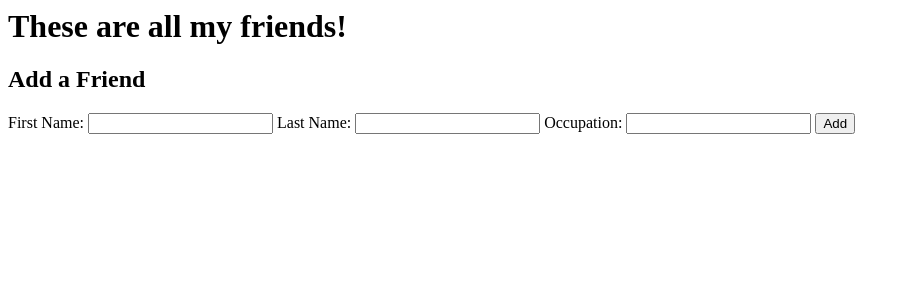
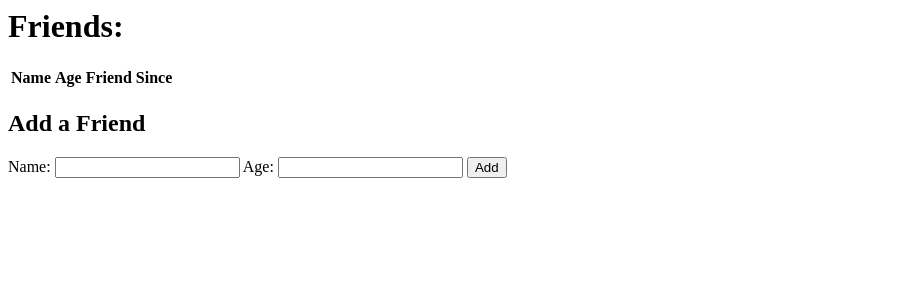
Before and after one commit to Amazon-Lab206-Python/DiabolicSpaceBunnies, a Flask app: page / in a window 1280 px wide. Shown: the top 300 px of the page, without its empty margins (0-910 px from the left). Run offline with Flask 2, Linux system fonts and the light colour scheme; data that the repository does not hold is empty.

Commit message:
friends add

```diff
--- a/PythonFlask/SQL stuff/friends/mysqlconnection.py
+++ b/PythonFlask/SQL stuff/friends/mysqlconnection.py
@@ -9,7 +9,7 @@ class MySQLConnection(object):
         config = {
             'host': 'localhost',
             'database': db,  # we got db as an argument
-            'user': 'user',
+            'user': 'root',
             'password': 'root',
             'port': '3306'  # change the port to match the port your SQL server is running on
         }
--- a/PythonFlask/SQL stuff/friends/server.py
+++ b/PythonFlask/SQL stuff/friends/server.py
@@ -1,4 +1,5 @@
 from flask import Flask, request, redirect, render_template, session, flash
+import datetime
 from mysqlconnection import MySQLConnector
 app = Flask(__name__)
 mysql = MySQLConnector(app, 'friendsdb')
@@ -6,13 +7,26 @@ mysql = MySQLConnector(app, 'friendsdb')
 
 @app.route('/')
 def index():
-    return render_template('index.html')
+    all_friends = mysql.query_db("SELECT * FROM friends")
+    return render_template('index.html', all_friends=all_friends)
 
 
 @app.route('/friends', methods=['POST'])
 def create():
     # add a friend to the database!
+    print 'request form {}'.format(request.form)
+    name = request.form['name']
+    age = request.form['age']
+    print mysql.query_db("insert into friends (name, age, friend_since) values ('{}', '{}', '{}')".format(name, age, formattedNowTime()))
+    # print mysql.query_db("SELECT * FROM friends")
     return redirect('/')
+
+
+def formattedNowTime():
+    now = datetime.datetime.now()
+    timeFormat = '%Y-%m-%d %H:%M:%S'
+    formattedTime = now.strftime(timeFormat)
+    return formattedTime
 
 
 print mysql.query_db("SELECT * FROM friends")
--- a/PythonFlask/SQL stuff/friends/templates/index.html
+++ b/PythonFlask/SQL stuff/friends/templates/index.html
@@ -6,27 +6,38 @@
 
 <body>
     <!-- we can use the line below to see all of our data in our template -->
-    {{ all_friends }}
-    <h1>These are all my friends!</h1>
+    <!-- {{ all_friends }} -->
+    <h1>Friends:</h1>
     <!-- with all the data we can then construct a more structured output -->
-    {% for friend in all_friends: %}
-    <p>ID: {{ friend['id'] }}</p>
-    <p>First Name: {{ friend['first_name'] }}</p>
-    <p>Last Name: {{ friend['last_name'] }}</p>
-    <p>Occupation: {{ friend['occupation'] }}</p>
-    <hr> {% endfor %}
+    <table>
 
+
+        <tr>
+            <th>
+                Name
+            </th>
+            <th>
+                Age
+            </th>
+            <th>
+                Friend Since
+            </th>
+        </tr>
+        {% for friend in all_friends: %}
+        <tr>
+            <td> {{ friend['name'] }}</td>
+            <td> {{ friend['age'] }}</td>
+            <td> {{ friend['friend_since'] }}</td>
+        </tr> {% endfor %}
+    </table>
 
     <h2>Add a Friend</h2>
     <form action='/friends' method='POST'>
-        <label for="first_name">First Name:
-            <input type="text" name="first_name" id="first_name">
+        <label for="name">Name:
+            <input type="text" name="name" id="name">
         </label>
-        <label for="last_name">Last Name:
-            <input type="text" name="last_name" id="last_name">
-        </label>
-        <label for="occupation">Occupation:
-            <input type="text" name="occupation" id="occupation">
+        <label for="age">Age:
+            <input type="number" name="age" id="age">
         </label>
         <input type="submit" value="Add">
     </form>
```
Also changed, not shown: 1 other file.
